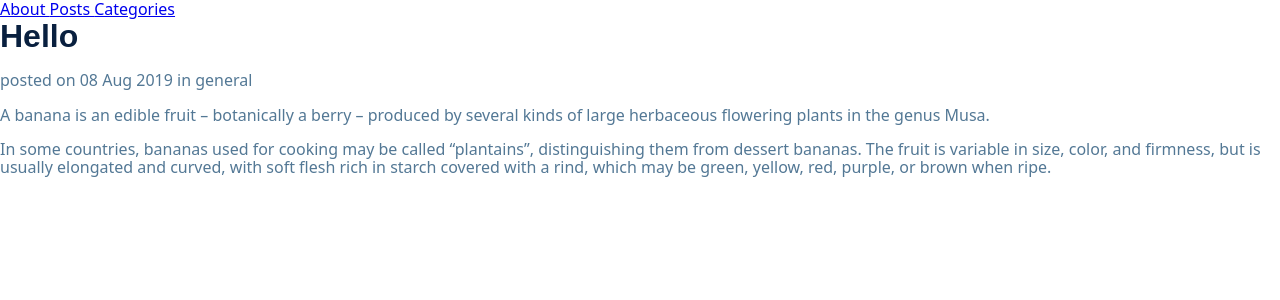
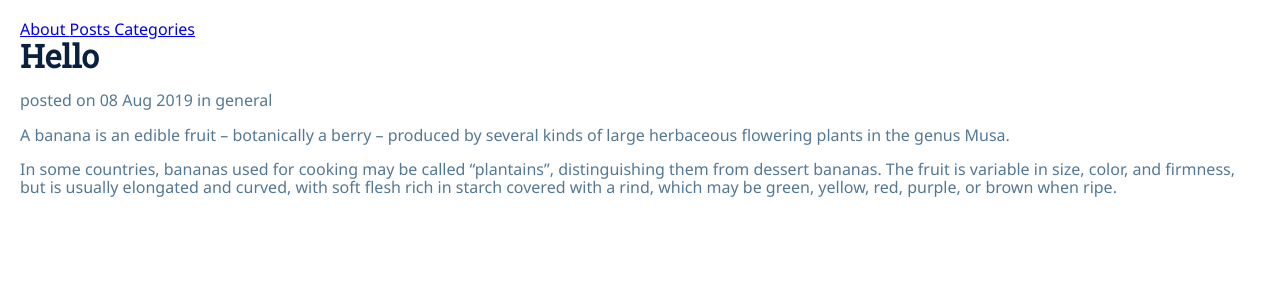
Before and after one commit to xfltrt/xfltrt.github.io, a Jekyll site: the page built from _posts/2019-08-08-hello.md, in a window 1280 px wide. Shown: the top 300 px of the page. Built offline with Jekyll 4.4.1, drawn with Linux system fonts in a browser that asks for light colours.

Commit message:
Update default.html

```diff
--- a/_layouts/default.html
+++ b/_layouts/default.html
@@ -3,11 +3,14 @@
   <head>
     <meta charset="utf-8">
     <title>{{ page.title }}</title>
+    <link href="https://fonts.googleapis.com/css?family=Noto+Sans|Roboto+Slab" rel="stylesheet">
     <link rel="stylesheet" href="/assets/css/normalize.css">
     <link rel="stylesheet" href="/assets/css/styles.css">
   </head>
   <body>
-    {% include navigation.html %}
-    {{ content }}
+    <div id="container">
+      {% include navigation.html %}
+      {{ content }}
+    </div>
   </body>
 </html>
```
